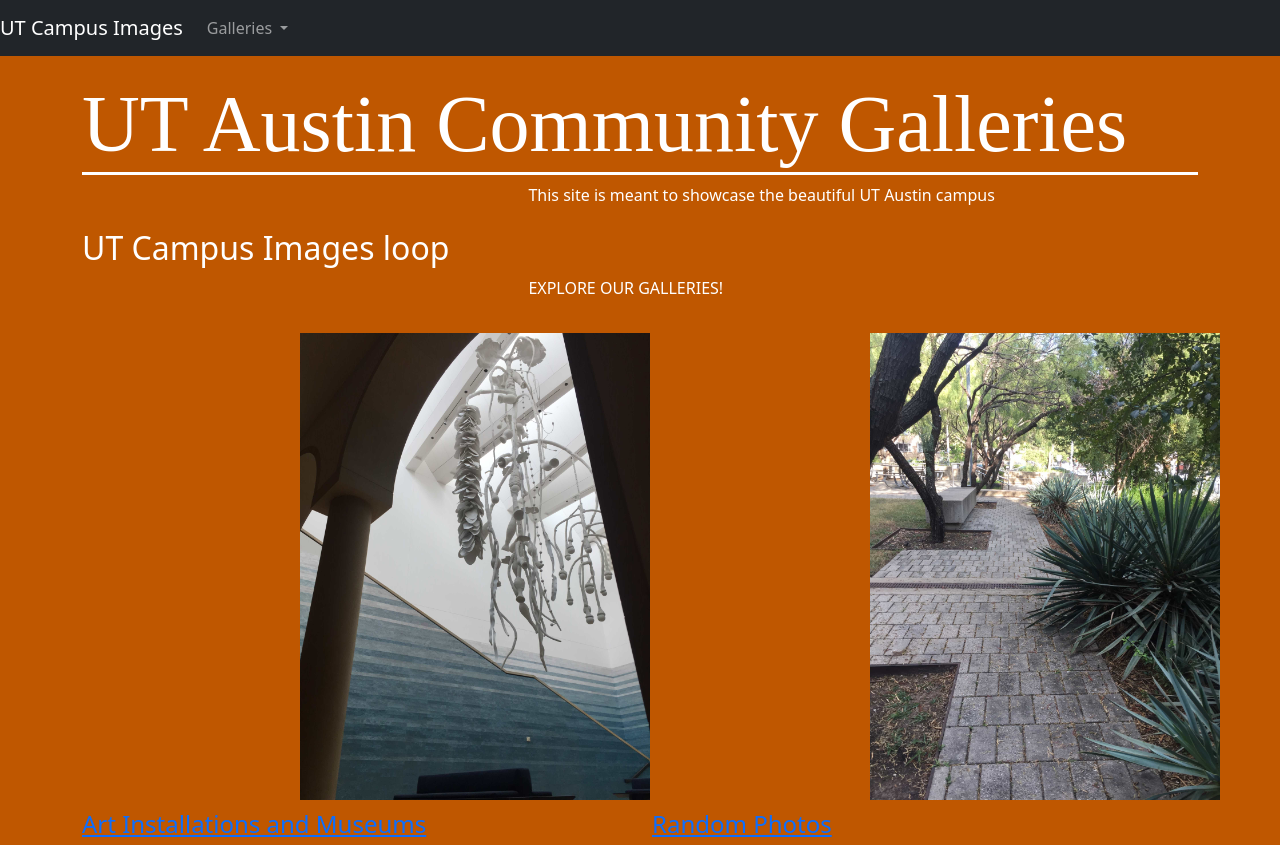
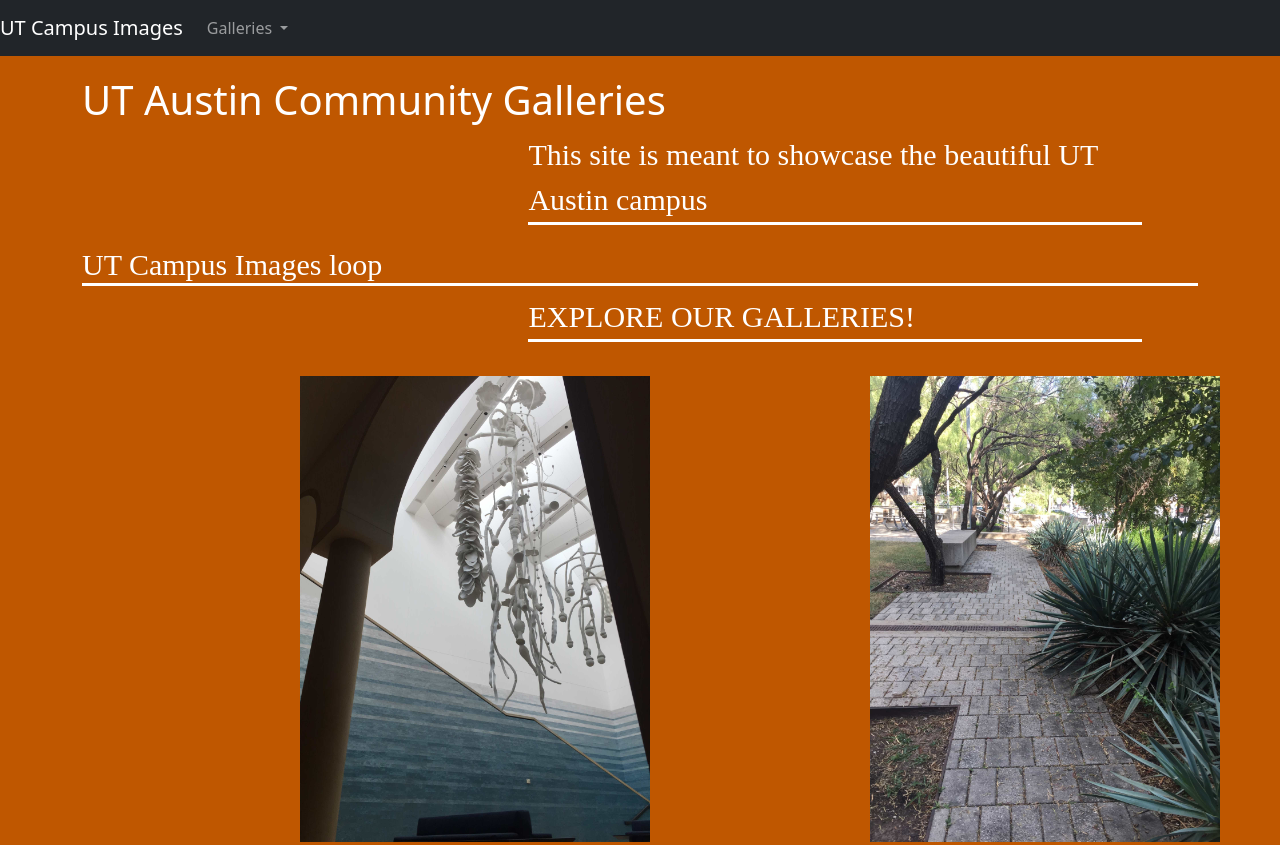
Before and after one commit to DanielaRoscero/icj-project-rig-master-error, a website: page docs/index.html in a window 1280 px wide. Shown: the top 845 px of the page. Drawn offline with Linux system fonts and the light colour scheme.

Commit message:
font changes 1

```diff
--- a/src/scss/main.scss
+++ b/src/scss/main.scss
@@ -41,7 +41,7 @@
   color: #ffffff;
 }
 #title{
-  font-size: 80px;
+  font-size: 50px;
   font-family: Bebas Neue;
   color: white;
   border-bottom: white;
@@ -50,8 +50,8 @@
   border-bottom-width: 10px;
   padding-bottom: 10px;
 }
-h1{
-  font-size: 80px;
+h2{
+  font-size: 30px;
   font-family: Bebas Neue;
   border-bottom: white;
   border-bottom-style: solid;
@@ -61,3 +61,9 @@
   font-family: Bebas Neue;
   color: white;
 }
+p{
+  font-size: 30px;
+  font-family: Bebas Neue;
+  border-bottom: white;
+  border-bottom-style: solid;
+}
```
Also changed, not shown: docs/css/main.css.
